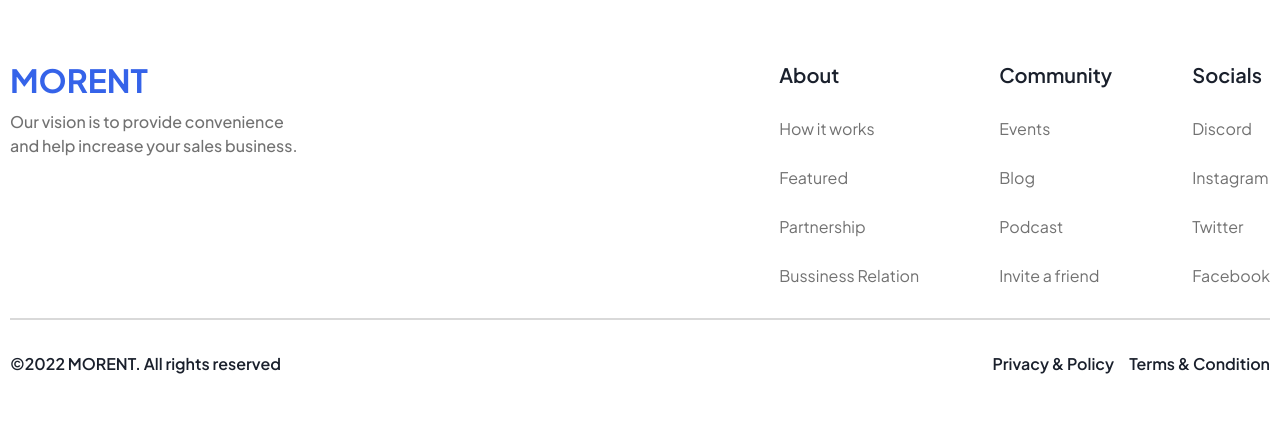
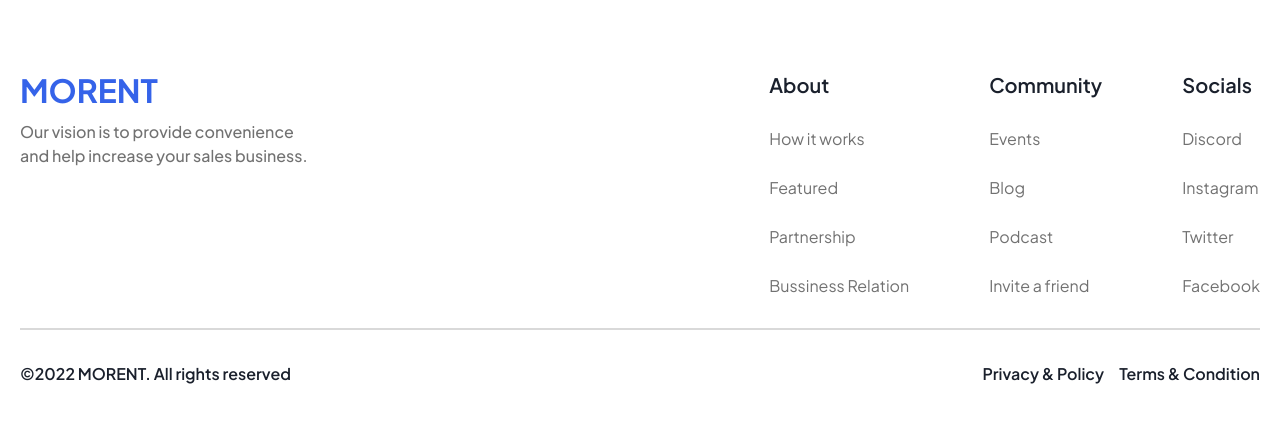
Before and after one commit to ozcsert/Morent, a Next.js app: page / in a window 1280 px wide. Shown: the top 422 px of the page. Built offline with nearby package versions, Linux system fonts and the light colour scheme.

Commit message:
[SE-18] - padding 20px ayarlandı logo max-width verildi

```diff
--- a/src/app/globals.scss
+++ b/src/app/globals.scss
@@ -12,7 +12,7 @@ a {
 .logo {
   display: flex;
   flex-direction: column;
-  width: 292px;
+  max-width: 292px;
   height: 108px;
   color: #3563e9;
   gap: 10px;
--- a/src/components/Footer/styles.scss
+++ b/src/components/Footer/styles.scss
@@ -19,7 +19,7 @@ a {
 .footer-list {
   max-width: 1440px;
   width: 100%;
-  padding: 10px;
+  padding: 20px;
 }
 .footer-menu {
   display: flex;
```
